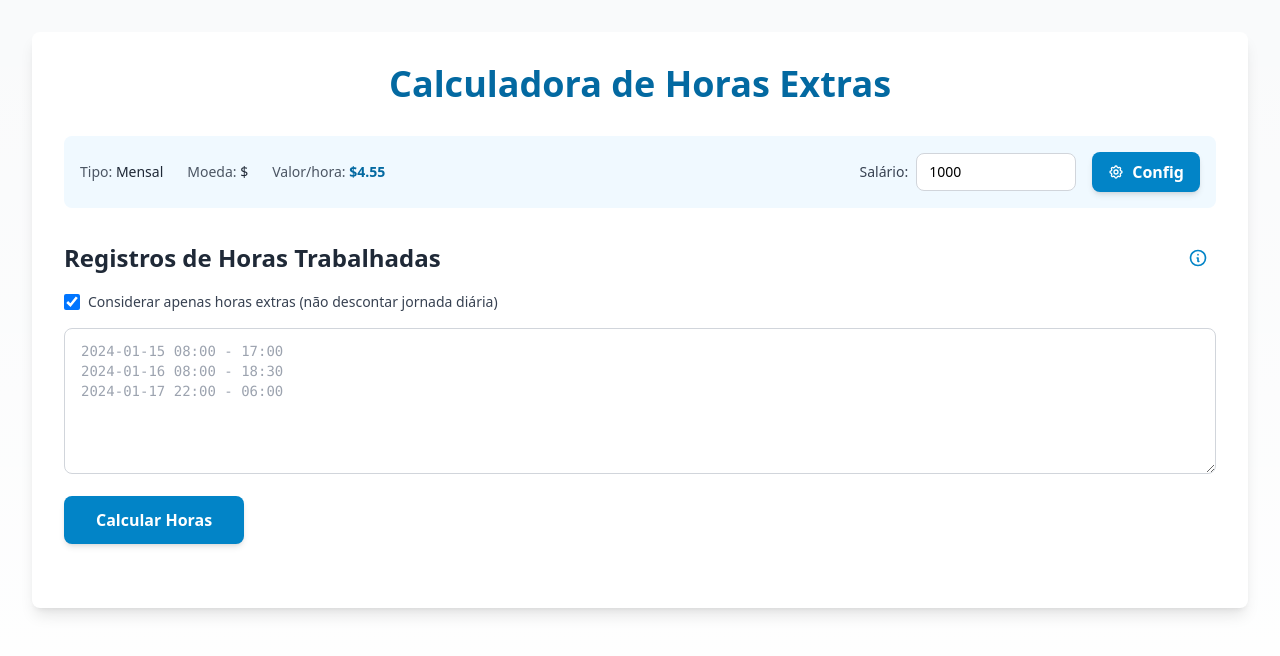
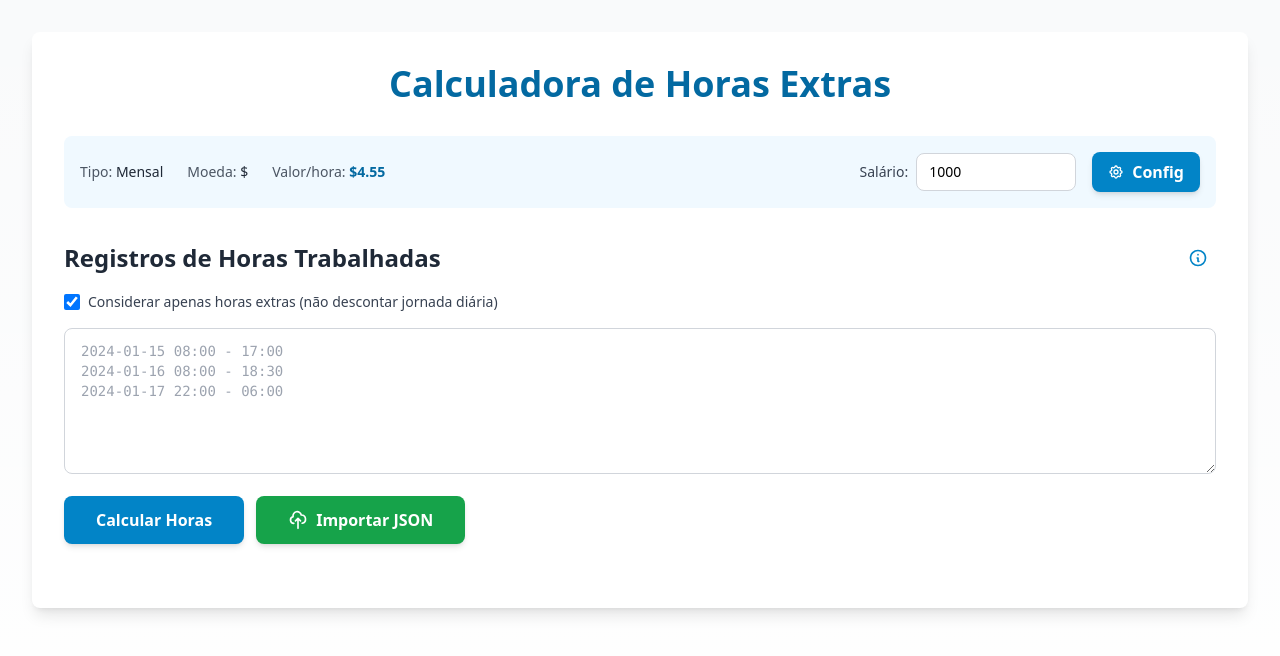
Before and after one commit to filipesr/horas-extras, a Next.js app: page / in a window 1280 px wide. Shown: the top 656 px of the page. Built offline with nearby package versions, Linux system fonts and the light colour scheme.

Commit message:
add import button

```diff
--- a/app/components/InputSection.tsx
+++ b/app/components/InputSection.tsx
@@ -1,6 +1,6 @@
 'use client'
 
-import { useState } from 'react'
+import { useState, useRef } from 'react'
 
 interface InputSectionProps {
   inputText: string
@@ -8,6 +8,7 @@ interface InputSectionProps {
   somenteExtras: boolean
   setSomenteExtras: (value: boolean) => void
   onCalculate: () => void
+  onJsonImport: (file: File) => void
   error: string
 }
 
@@ -17,9 +18,20 @@ export default function InputSection({
   somenteExtras,
   setSomenteExtras,
   onCalculate,
+  onJsonImport,
   error,
 }: InputSectionProps) {
   const [showHint, setShowHint] = useState(false)
+  const fileInputRef = useRef<HTMLInputElement>(null)
+
+  const handleFileChange = (e: React.ChangeEvent<HTMLInputElement>) => {
+    const file = e.target.files?.[0]
+    if (file) {
+      onJsonImport(file)
+      // Reset input para permitir selecionar o mesmo arquivo novamente
+      e.target.value = ''
+    }
+  }
 
   return (
     <div className="mb-8">
@@ -96,14 +108,44 @@ export default function InputSection({
         placeholder="2024-01-15 08:00 - 17:00&#10;2024-01-16 08:00 - 18:30&#10;2024-01-17 22:00 - 06:00"
       />
 
+      <div className="mt-4 flex gap-3 w-full flex-col md:flex-row">
         <button
           type="button"
           onClick={onCalculate}
           data-testid="calculate-button"
-        className="mt-4 w-full md:w-auto px-8 py-3 bg-primary-600 hover:bg-primary-700 text-white font-semibold rounded-lg transition-colors duration-200 shadow-md hover:shadow-lg"
+          className="flex-1 md:flex-none px-8 py-3 bg-primary-600 hover:bg-primary-700 text-white font-semibold rounded-lg transition-colors duration-200 shadow-md hover:shadow-lg"
         >
           Calcular Horas
         </button>
+
+        <input
+          ref={fileInputRef}
+          type="file"
+          accept=".json"
+          onChange={handleFileChange}
+          className="hidden"
+          aria-label="Importar arquivo JSON"
+        />
+
+        <button
+          type="button"
+          onClick={() => fileInputRef.current?.click()}
+          className="flex-1 md:flex-none px-8 py-3 bg-green-600 hover:bg-green-700 text-white font-semibold rounded-lg transition-colors duration-200 shadow-md hover:shadow-lg flex items-center justify-center gap-2"
+        >
+          <svg
+            className="w-5 h-5"
+            fill="none"
+            strokeLinecap="round"
+            strokeLinejoin="round"
+            strokeWidth="2"
+            viewBox="0 0 24 24"
+            stroke="currentColor"
+          >
+            <path d="M7 16a4 4 0 01-.88-7.903A5 5 0 1115.9 6L16 6a5 5 0 011 9.9M15 13l-3-3m0 0l-3 3m3-3v12" />
+          </svg>
+          Importar JSON
+        </button>
+      </div>
 
       {error && (
         <div className="mt-4 p-4 bg-red-50 dark:bg-red-900/20 border-2 border-red-200 dark:border-red-800 rounded-lg">
--- a/app/page.tsx
+++ b/app/page.tsx
@@ -76,6 +76,65 @@ export default function Home() {
       )
     }
   }, [inputText, config, somenteExtras])
+
+  const handleJsonImport = useCallback((file: File) => {
+    const reader = new FileReader()
+
+    reader.onload = (e) => {
+      try {
+        const content = e.target?.result as string
+        const data = JSON.parse(content)
+
+        // Validar estrutura do JSON
+        if (!data.entries || !Array.isArray(data.entries)) {
+          setError('Arquivo JSON inválido: campo "entries" não encontrado ou não é um array')
+          return
+        }
+
+        if (!data.year || !data.month) {
+          setError('Arquivo JSON inválido: campos "year" e "month" são obrigatórios')
+          return
+        }
+
+        // Converter entries para o formato de texto aceito pelo parser
+        const lines = data.entries.map((entry: any) => {
+          if (!entry.day || !entry.startTime || !entry.endTime) {
+            throw new Error('Entry inválido: campos "day", "startTime" e "endTime" são obrigatórios')
+          }
+
+          // Formatar data como YYYY-MM-DD
+          const year = data.year
+          const month = String(data.month).padStart(2, '0')
+          const day = String(entry.day).padStart(2, '0')
+          const dateStr = `${year}-${month}-${day}`
+
+          // Criar linha no formato aceito pelo parser
+          return `${dateStr} ${entry.startTime} - ${entry.endTime}`
+        })
+
+        // Limpar registros existentes e adicionar os novos
+        setRecords([])
+        setError('')
+        setInputText(lines.join('\n'))
+
+        // Processar automaticamente após 100ms (para dar tempo do estado atualizar)
+        setTimeout(() => {
+          parseInput()
+        }, 100)
+
+      } catch (error) {
+        setError(
+          `Erro ao importar arquivo JSON: ${error instanceof Error ? error.message : 'Erro desconhecido'}`
+        )
+      }
+    }
+
+    reader.onerror = () => {
+      setError('Erro ao ler o arquivo')
+    }
+
+    reader.readAsText(file)
+  }, [parseInput])
 
   const totais = records.reduce(
     (acc, record) => ({
@@ -192,6 +251,7 @@ export default function Home() {
             somenteExtras={somenteExtras}
             setSomenteExtras={setSomenteExtras}
             onCalculate={parseInput}
+            onJsonImport={handleJsonImport}
             error={error}
           />
         </div>
```
Lines whose indentation alone changed are shown as unchanged.
